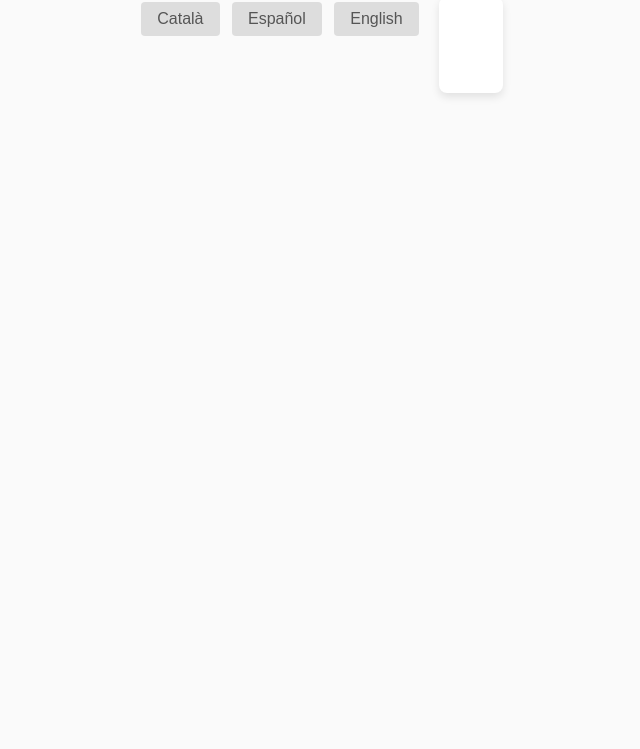
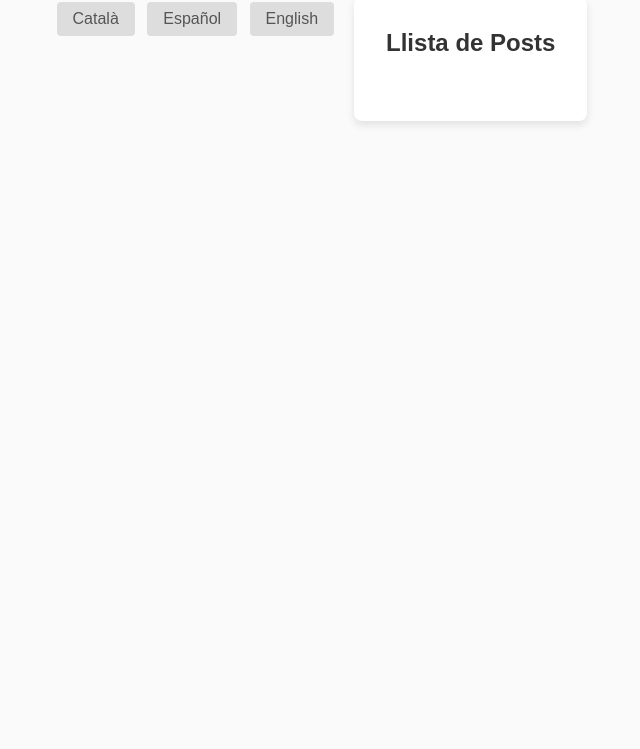
Before and after one commit to gercasfi/demo1, a plain HTML site: page index.html in a window 1280 px wide. Shown: the part 51-800 px from the top of the page, without its empty margins (312-952 px from the left). Drawn offline with nearby package versions, Linux system fonts and the light colour scheme.

Commit message:
Update index.html

```diff
--- a/index.html
+++ b/index.html
@@ -7,7 +7,6 @@
   <meta id="dynamic-description" name="description" content="Explora increïbles paisatges del món en català, castellà i anglès.">
   <link rel="stylesheet" href="styles/style.css">
 
-  <!-- Etiquetes hreflang per a SEO multi idioma -->
   <link rel="alternate" href="https://tu-usuari.github.io/post1" hreflang="ca" />
   <link rel="alternate" href="https://tu-usuari.github.io/post1" hreflang="es" />
   <link rel="alternate" href="https://tu-usuari.github.io/post1" hreflang="en" />
@@ -25,6 +24,10 @@
   </header>
 
   <main>
+    <section id="posts-list">
+      <h2>Llista de Posts</h2>
+      <div id="post-items"></div>
+    </section>
     <article>
       <div id="post-content"></div>
     </article>
```
